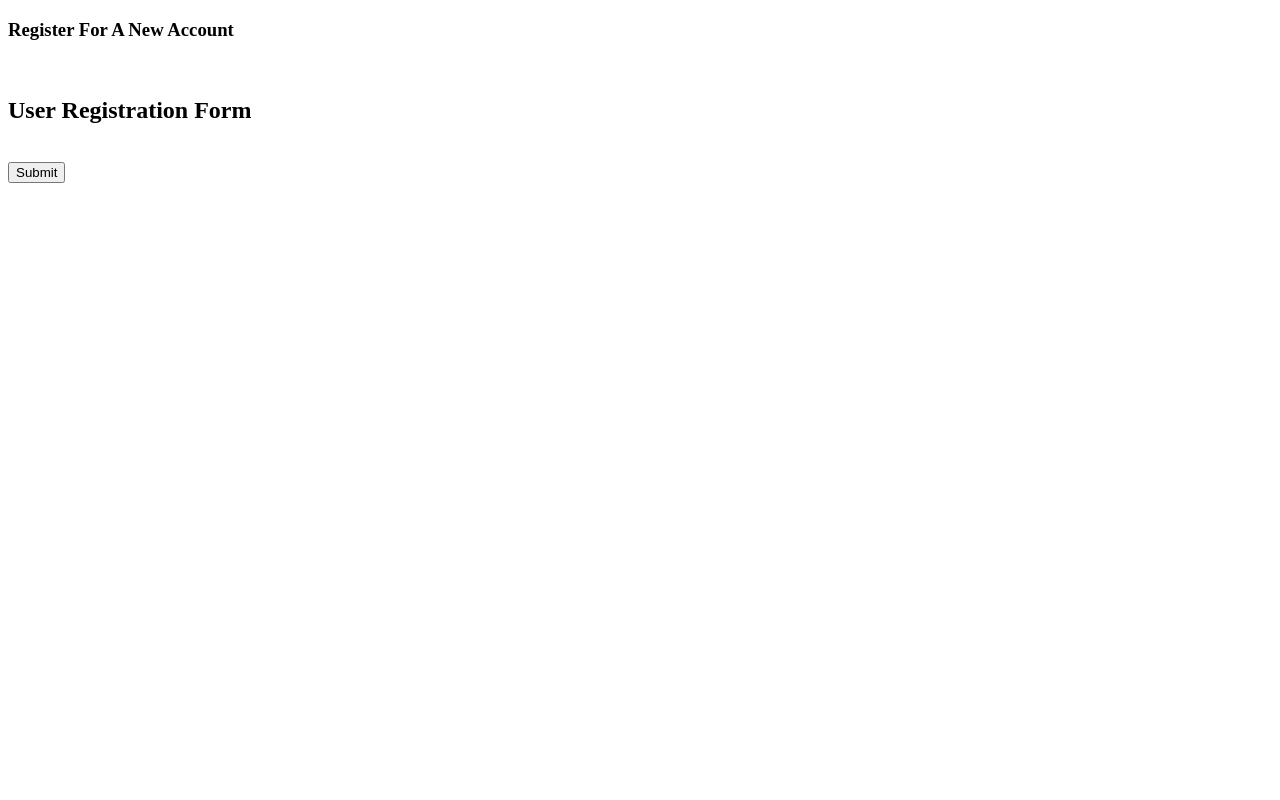
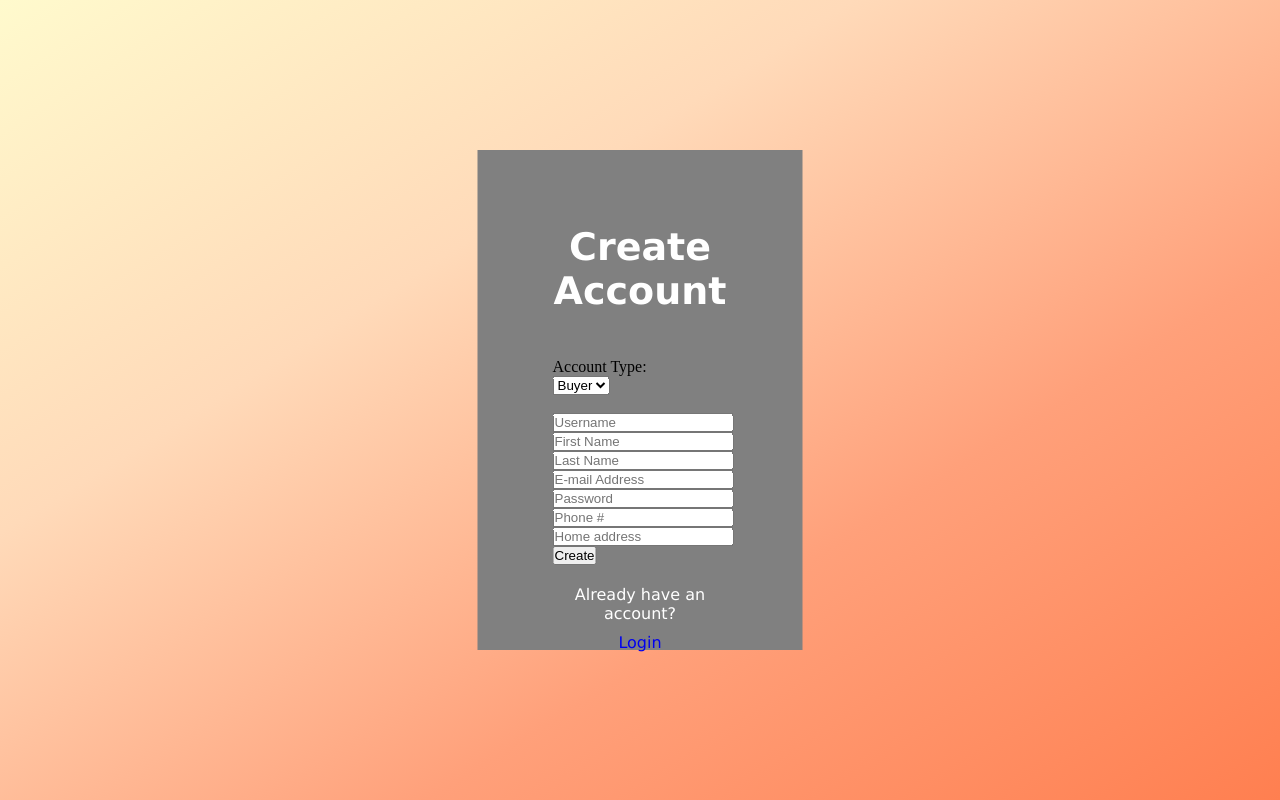
Before and after one commit to OwenAdams2023/Group12, a Django app: page /register in a window 1280 px wide. Run offline with Django 5.2, Linux system fonts and the light colour scheme.

Commit message:
added more attributes to user profile

```diff
--- a/ecom/sneakpeek/forms.py
+++ b/ecom/sneakpeek/forms.py
@@ -6,11 +6,11 @@ class SignUpForm(UserCreationForm):
 	email = forms.EmailField(label="", widget=forms.TextInput(attrs={'class':'form-control', 'placeholder':'Email Address'}))
 	first_name = forms.CharField(label="", max_length=100, widget=forms.TextInput(attrs={'class':'form-control', 'placeholder':'First Name'}))
 	last_name = forms.CharField(label="", max_length=100, widget=forms.TextInput(attrs={'class':'form-control', 'placeholder':'Last Name'}))
-	account_type = forms.ChoiceField(label="", choices=(('buyer', 'Buyer'), ('seller', 'Seller')), widget=forms.Select(attrs={'class': 'form-control'}))
+	#account_type = forms.ChoiceField(label="", choices=(('buyer', 'Buyer'), ('seller', 'Seller')), widget=forms.Select(attrs={'class': 'form-control'}))
 
 	class Meta:
 		model = User
-		fields = ('username', 'first_name', 'last_name', 'email', 'password1', 'password2', 'account_type')
+		fields = ('username', 'first_name', 'last_name', 'email', 'password1', 'password2')
 
 	def __init__(self, *args, **kwargs):
 		super(SignUpForm, self).__init__(*args, **kwargs)
--- a/ecom/sneakpeek/models.py
+++ b/ecom/sneakpeek/models.py
@@ -6,7 +6,7 @@ from django.db.models.signals import post_save
 # Create your models here.
 class UserProfile(models.Model):
     user = models.OneToOneField(User, on_delete=models.CASCADE)
-    date_modified = models.DateTimeField(User, auto_now=True)
+    date_modified = models.DateTimeField(auto_now=True)
     phone = models.CharField(max_length=50, blank=True)
     address1 = models.CharField(max_length=200, blank=True)
     address2 = models.CharField(max_length=200, blank=True)
@@ -19,7 +19,7 @@ class UserProfile(models.Model):
         return self.user.username
 
 # Create user account by default when user signs up
-def create_profile(sender, instance, created, **kwards):
+def create_profile(sender, instance, created, **kwargs):
     if created:
         user_profile = UserProfile(user=instance)
         user_profile.save()
--- a/ecom/sneakpeek/templates/login.html
+++ b/ecom/sneakpeek/templates/login.html
@@ -50,7 +50,8 @@
 
 <div class="login-container">
     <h2>Login</h2>
-    <form action="/path-to-your-authentication-endpoint" method="post">
+    <form action="login" method="post">
+    {% csrf_token %}
         <div class="form-input">
             <label for="username">Username</label>
             <input type="text" id="username" name="username" required>
--- a/ecom/sneakpeek/templates/register.html
+++ b/ecom/sneakpeek/templates/register.html
@@ -1,71 +1,103 @@
 <!DOCTYPE html>
-<!--[if lt IE 7]>      <html class="no-js lt-ie9 lt-ie8 lt-ie7"> <![endif]-->
-<!--[if IE 7]>         <html class="no-js lt-ie9 lt-ie8"> <![endif]-->
-<!--[if IE 8]>         <html class="no-js lt-ie9"> <![endif]-->
-<!--[if gt IE 8]>      <html class="no-js"> <!--<![endif]-->
-<html>
-    <head>
-        <meta charset="utf-8">
-        <meta http-equiv="X-UA-Compatible" content="IE=edge">
-        <title>SneakPeekRegister</title>
-        <meta name="description" content="">
-        <meta name="viewport" content="width=device-width, initial-scale=1">
-        <link rel="stylesheet" href="">
-    </head>
-    <body>
+<html lang="en">
+<head>
+    <meta charset="UTF-8">
+    <meta name="viewport" content="width=device-width, initial-scale=1.0">
+    <title>Register Account</title>
+    <!--<link rel="stylesheet" href="styles.css">-->
+    <style>
+        *{
+            margin: 0;
+            padding: 0;
+            text-decoration: none;
+            box-sizing: border-box;
+        }
+        body{
+            min-height: 100vh;
+            background: linear-gradient(to left top, #FF7F50, #FFA07A, #FFDAB9, #FFFACD);
+        }
+        form{
+            background: #808080;
+            width: 325px;
+            height: 500px;
+            padding: 75px 75px;
+            position: absolute;
+            left: 50%;
+            top: 50%;
+            transform: translate(-50%, -50%);
+        }
+        h1{
+            text-align: center;
+            font-family: Verdana, sans-serif;
+            margin-bottom: 45px;
+            color: white;
+            font-size: 38px;
+        }
+        h3{
+            text-align:left;
+            font-family: Verdana, sans-serif;
+            margin-bottom: 10px;
+            margin-top: 20px;
+            color: white;
+            font-size: 18px;
+        }
+        #accountExists{
+            text-align: center;
+            color: white;
+            font-family: Verdana, sans-serif;
+            margin-bottom: 10px;
+            margin-top: 20px;
+        }
+        #login{
+            text-align: center;
+            font-family: Verdana, sans-serif;
+        }
+    </style>
+</head>
+<!--Need to add id for username need to add id for name, and -->
+<body>
+    <form action="register" method="post">
+    {% csrf_token %}
 
-        <h3> Register For A New Account</h3>
-        <br>
+        <h1>Create Account</h1>
 
-        <h2>User Registration Form</h2>
-        <br>
-
-        {% if messages %}
-            {% for message in messages %}
-
-            {% endfor %}
-
-        {% endif %}
-
-        <form action="/register" method="post">
-        {% csrf_token %}
-
-        {{ form.as_p }}
-
-        <!-- <label for="account_type">Account Type:</label><br>
+        <label for="account_type">Account Type:</label><br>
         <select id="account_type" name="account_type">
             <option value="Buyer">Buyer</option>
             <option value="Seller">Seller</option>
         </select><br><br>
 
-        <label for="first_name">First Name:</label><br>
-        <input type="text" id="first_name" name="first_name" required><br><br>
+        <div class="textBox">
+            <input name="username" type="text" placeholder="Username">
+        </div>
+        <div>
+            <input name="first_name" type="text" placeholder="First Name">
+        </div>
+        <div>
+            <input name="last_name" type="text" placeholder="Last Name">
+        </div>
+        <div>
+            <input name="email" type="email" placeholder="E-mail Address">
+        </div>
+        <div>
+            <input name="password" type="password" placeholder="Password">
+        </div>
+        <div>
+            <input name="phone" type="tel" placeholder="Phone #">
+        </div>
+        <div>
+            <input name="homeAddress" type="address" placeholder="Home address">
+        </div>
+        <input type="submit" value="Create">
 
-        <label for="last_name">Last Name:</label><br>
-        <input type="text" id="last_name" name="last_name" required><br><br>
+        <div id="accountExists">
+            Already have an account?
+            <!--<a id="login" href="#">Login</a>-->
+        </div>
+        <div id="login">
+            <a href="#">Login</a>
+        </div>
 
-        <label for="email">Email:</label><br>
-        <input type="email" id="email" name="email" required><br><br>
-
-        <label for="verify_email">Verify Email:</label><br>
-        <input type="email" id="verify_email" name="verify_email" required><br><br>
-
-        <label for="phone_number">Phone Number:</label><br>
-        <input type="tel" id="phone_number" name="phone_number" pattern="[0-9]+" title="Please enter numbers only" required><br><br>
-        <input type="tel" id="phone_number" name="phone_number" pattern="[0-9]{3}-[0-9]{3}-[0-9]{4}" placeholder="123-456-7890" required>
-
-        <label for="username">Username:</label><br>
-        <input type="text" id="username" name="username" required><br><br>
-
-        <label for="passw">Password:</label><br>
-        <input type="password" id="passw" name="passw" required><br><br>
-
-        <label for="verify_passw">Verify Password:</label><br>
-        <input type="password" id="verify_passw" name="verify_passw" required><br><br> -->
-
-        <button type="submit"> Submit </button>
     </form>
-
-        <script src="" async defer></script>
-    </body>
+</body>
 </html>
--- a/ecom/sneakpeek/views.py
+++ b/ecom/sneakpeek/views.py
@@ -5,6 +5,7 @@ from django.contrib.auth.models import User
 from django.contrib.auth.forms import UserCreationForm
 from .forms import SignUpForm
 from django import forms
+from .models import UserProfile
 
 # Create your views here.
 def home(request):
@@ -12,8 +13,31 @@ def home(request):
 
 def register_user(request):
 
-    form = SignUpForm()
+    if request.method == "POST":                    # get info when the user enters it and presses submit from register.html file
+        email = request.POST['email']
+        phone_number = request.POST['phone']
+        username = request.POST['username']
+        password = request.POST['password']
 
+        first_name = request.POST['first_name'] # can also use request.POST['first_name']
+        last_name = request.POST['last_name']
+
+        user = User.objects.create_user(username, email, password) #create user object
+        user.first_name = first_name
+        user.last_name = last_name
+        user.save()
+
+        #saving phone number
+        user.userprofile.phone = phone_number
+        user.userprofile.save()
+
+        user = authenticate(username=username, password=password)
+        login(request, user)
+
+
+        return redirect('login')
+
+    """form = SignUpForm()
     if request.method == "POST":       # get info when the user enters it and presses submit from register.html file
         form = SignUpForm(request.POST)
         if form.is_valid():
@@ -28,18 +52,7 @@ def register_user(request):
 
         else:
             messages.success(request ("There was a problem. Please try again"))
-        """
-        account_type = request.POST['account_type']
-        first_name = request.POST['first_name']
-        last_name = request.POST['last_name']
-        email = request.POST['email']
-        phone_number = request.POST['phone_number']
-        username = request.POST['username']
-        passw1 = request.POST['passw']
-        passw2 = request.POST['verify_passw']
-        """
-
-        return redirect('login_user')
+            return redirect('register')"""
 
     return render(request, 'register.html')
 
```
Also changed, not shown: ecom/sneakpeek/templates/createAccount.html (added, +71 -0 lines), ecom/db.sqlite3.
